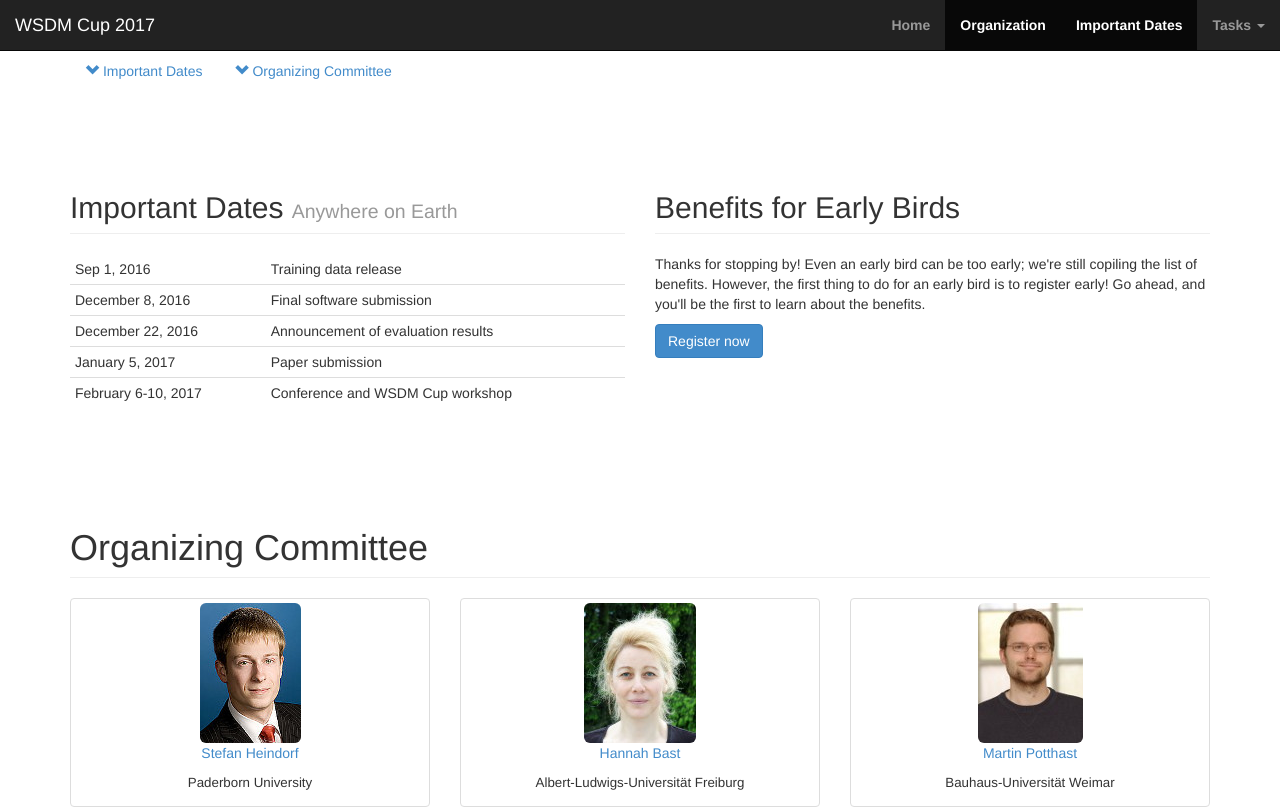
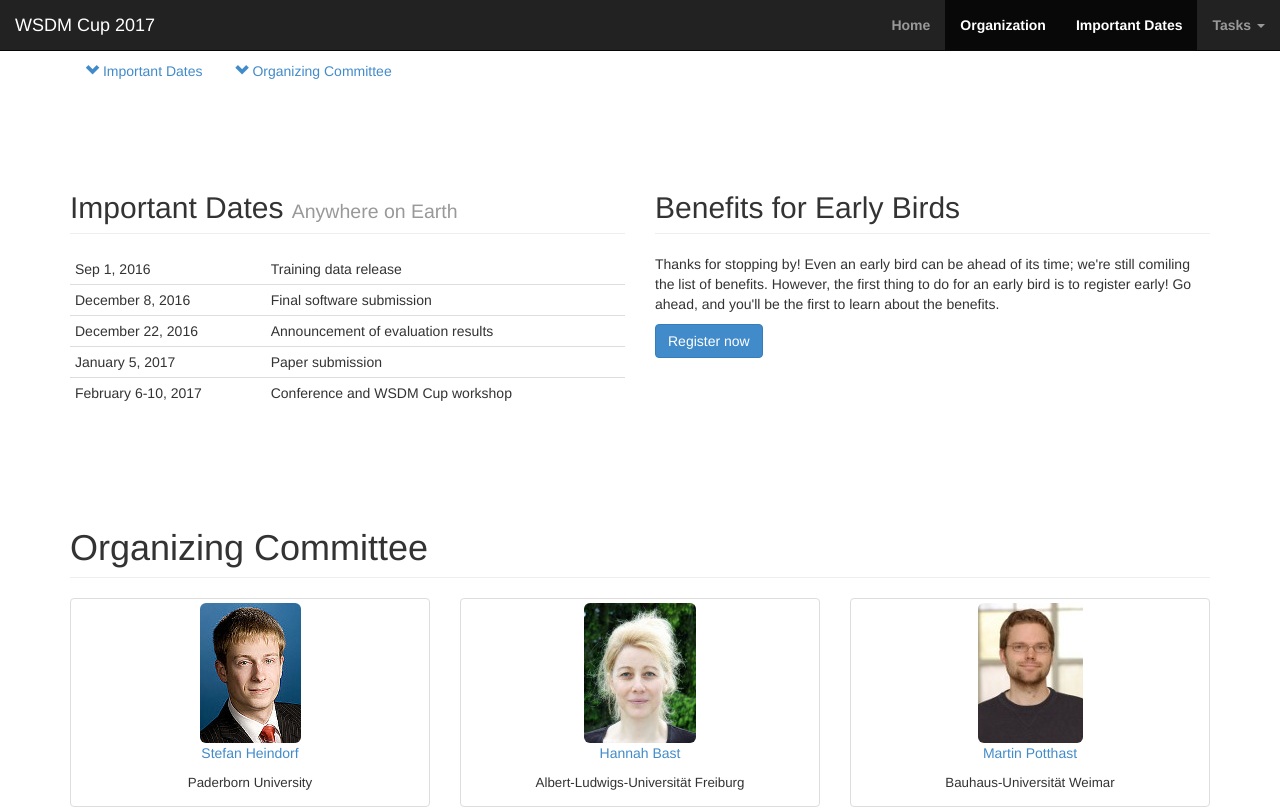
Before and after one commit to wsdm-cup-2017/wsdm-cup-2017.github.io, a website: page about.html in a window 1280 px wide. Shown: the top 808 px of the page. Drawn offline with Linux system fonts and the light colour scheme.

Commit message:
Update about.html

```diff
--- a/about.html
+++ b/about.html
@@ -163,7 +163,7 @@
   </div>
   <div class="col-sm-6">
     <h2 class="page-header">Benefits for Early Birds</h2>
-    <p>Thanks for stopping by! Even an early bird can be too early; we're still copiling the list of benefits. However, the first thing to do for an early bird is to register early! Go ahead, and you'll be the first to learn about the benefits.</p>
+    <p>Thanks for stopping by! Even an early bird can be ahead of its time; we're still comiling the list of benefits. However, the first thing to do for an early bird is to register early! Go ahead, and you'll be the first to learn about the benefits.</p>
     <!--
     <p>
        If you submit a working prototype of your software by <strong>March 1, 2016</strong>, we will <strong>pre-evaluate</strong> it on a subset of your task's test data and notify you of your performance. Based on the pre-evaluation, you may revise and resubmit your software for the full evaluation by May 13, 2016.
```
